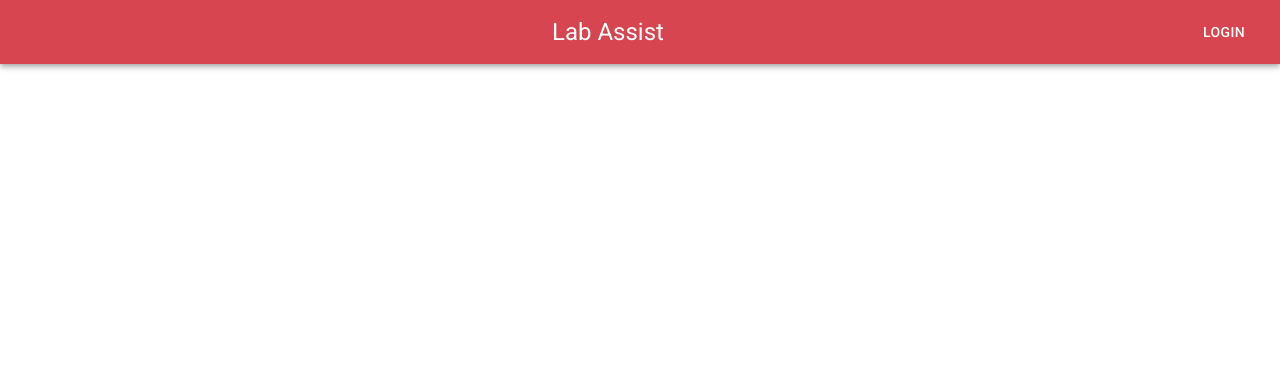
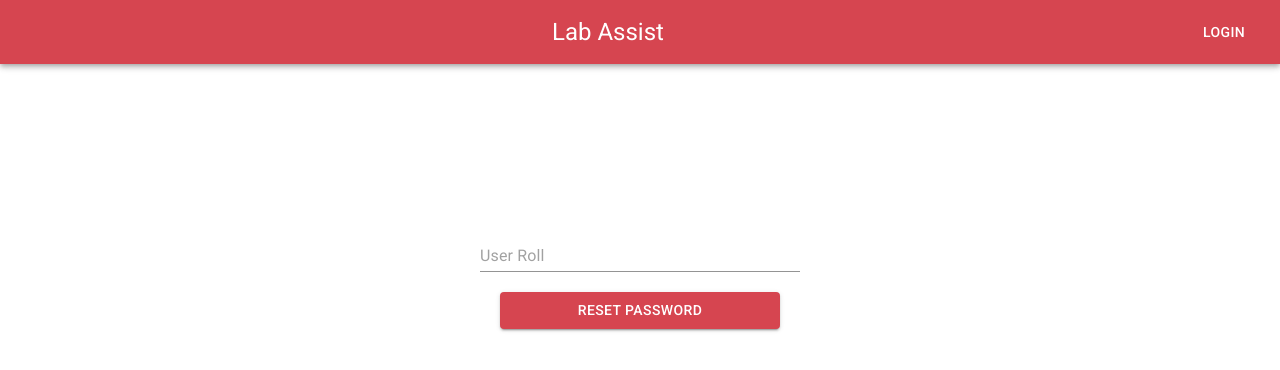
Before and after one commit to KathirvelChandrasekaran/lab-assist-web, a React (Create React App) app: page /requestPassword in a window 1280 px wide. Shown: the top 370 px of the page. Built offline with nearby package versions, Linux system fonts and the light colour scheme.

Commit message:
remote and password request added

```diff
--- a/src/App.js
+++ b/src/App.js
@@ -13,6 +13,7 @@ import ResetPassword from "./pages/resetPassword";
 import CreateHardwareRequest from "./pages/createHardwareRequest";
 import CreateSoftwareRequest from "./pages/createSoftwareRequest";
 import CreateRemoteRequest from "./pages/createRemoteAccess";
+import RequestPassword from "./pages/requestsPassword";
 
 const authentication = {
   isLoggedIn: localStorage.getItem("authState"),
@@ -56,6 +57,7 @@ function App() {
       <div className="App">
         <Navbar />
         <Route exact path="/login" component={Login} />
+        <Route exact path="/requestPassword" component={RequestPassword} />
         <SecuredAdminRoute path="/admin" component={Admin} />
         <SecuredRoute path="/home" component={Home} />
         <SecuredRoute path="/approveHardware" component={ApproveHardware} />
--- a/src/pages/approveRemote.js
+++ b/src/pages/approveRemote.js
@@ -8,6 +8,9 @@ import {
   CardMedia,
   Button,
   CircularProgress,
+  Input,
+  FormControlLabel,
+  FormGroup,
 } from "@material-ui/core";
 import fire from "../config/firebase";
 import remoteA from "../assets/remote.svg";
@@ -28,6 +31,8 @@ export const ApproveRemote = (props) => {
   const [ID, setID] = useState();
   const [loading, setLoading] = useState(false);
   const classes = useStyles();
+  const [pcID, setPCID] = useState("");
+  const [pass, setPass] = useState("");
 
   useEffect(() => {
     const rm = [];
@@ -51,10 +56,9 @@ export const ApproveRemote = (props) => {
     {
       remote.map((data) => {
         db.collection("RemoteAccessResponse")
-
           .add({
-            reason: data.reason,
-            userName: data.userName,
+            pcID: data.reason,
+            password: data.userName,
           })
           .then((value) =>
             db.collection("History").add({
@@ -100,6 +104,30 @@ export const ApproveRemote = (props) => {
                 </Typography>
               </CardContent>
             </CardActionArea>
+            <form>
+              <Input
+                placeholder="PCID"
+                name="pcID"
+                value={pcID}
+                style={{ width: "30em" }}
+                required="true"
+                inputProps={{ "aria-label": "description" }}
+                onChange={(e) => setPCID(e.target.value)}
+              />
+              <br />
+              <br />
+              <Input
+                style={{ width: "30em" }}
+                value={pass}
+                name="password"
+                placeholder="Password"
+                type="password"
+                required="true"
+                inputProps={{ "aria-label": "description" }}
+                onChange={(e) => setPass(e.target.value)}
+              />
+              <br />
+              <br />
               {props.location.state.type === "true" ? (
                 ""
               ) : (
@@ -123,6 +151,7 @@ export const ApproveRemote = (props) => {
                   )}
                 </CardActions>
               )}
+            </form>
           </Card>
         );
       })}
--- a/src/pages/login.js
+++ b/src/pages/login.js
@@ -138,6 +138,18 @@ const Login = (props) => {
           )}
         </form>
       </div>
+      <Button
+        variant="contained"
+        type="submit"
+        onClick={() => props.history.push("/requestPassword")}
+        style={{
+          width: "20em",
+          backgroundColor: "blue",
+          color: "white",
+        }}
+      >
+        Forgot password
+      </Button>
     </div>
   );
 };
--- /dev/null
+++ b/src/pages/requestsPassword.js
@@ -0,0 +1,46 @@
+import React, { useState } from "react";
+import { Input, Button } from "@material-ui/core";
+import { resetPassword } from "../services/authService";
+
+const RequestPassword = (props) => {
+  const [roll, setRoll] = useState("");
+
+  const handleResetPassword = async (e) => {
+    e.preventDefault();
+    if (roll === "") alert("All fields are required");
+    else resetPassword(roll, props);
+  };
+
+  return (
+    <div>
+      <div style={{ marginTop: "15em" }}>
+        <form noValidate autoComplete="off" onSubmit={handleResetPassword}>
+          <Input
+            placeholder="User Roll"
+            name="userRoll"
+            value={roll}
+            style={{ width: "20em" }}
+            required="true"
+            inputProps={{ "aria-label": "description" }}
+            onChange={(e) => setRoll(e.target.value)}
+          />
+          <br />
+          <br />
+          <Button
+            variant="contained"
+            type="submit"
+            style={{
+              width: "20em",
+              backgroundColor: "#D64550",
+              color: "white",
+            }}
+          >
+            Reset Password
+          </Button>
+        </form>
+      </div>
+    </div>
+  );
+};
+
+export default RequestPassword;
--- a/src/services/authService.js
+++ b/src/services/authService.js
@@ -42,3 +42,10 @@ export async function addUser(userName, password, props) {
   });
   props.history.push("/admin");
 }
+
+export async function resetPassword(userName, props) {
+  await db.collection("PasswordRequests").add({
+    userName: userName,
+  });
+  props.history.push("/login");
+}
```
Lines whose indentation alone changed are shown as unchanged.
